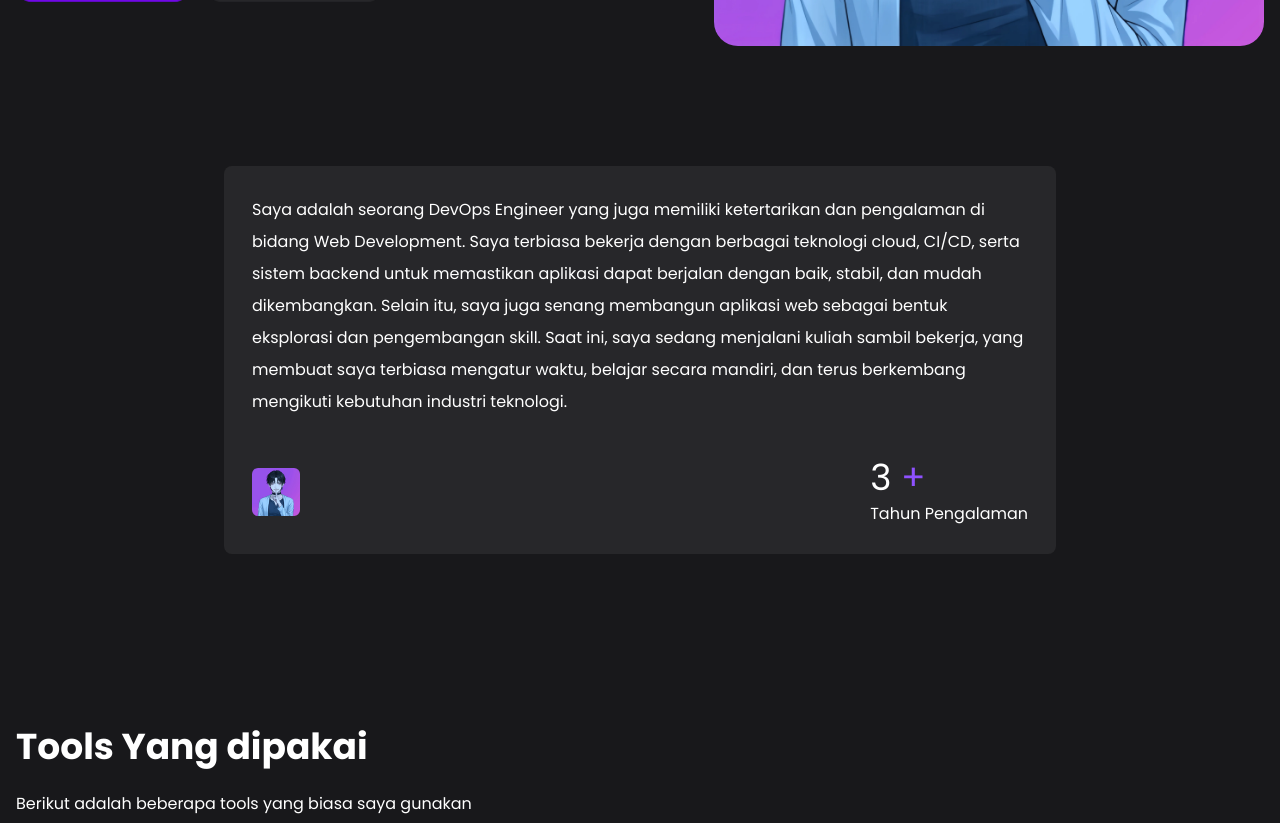
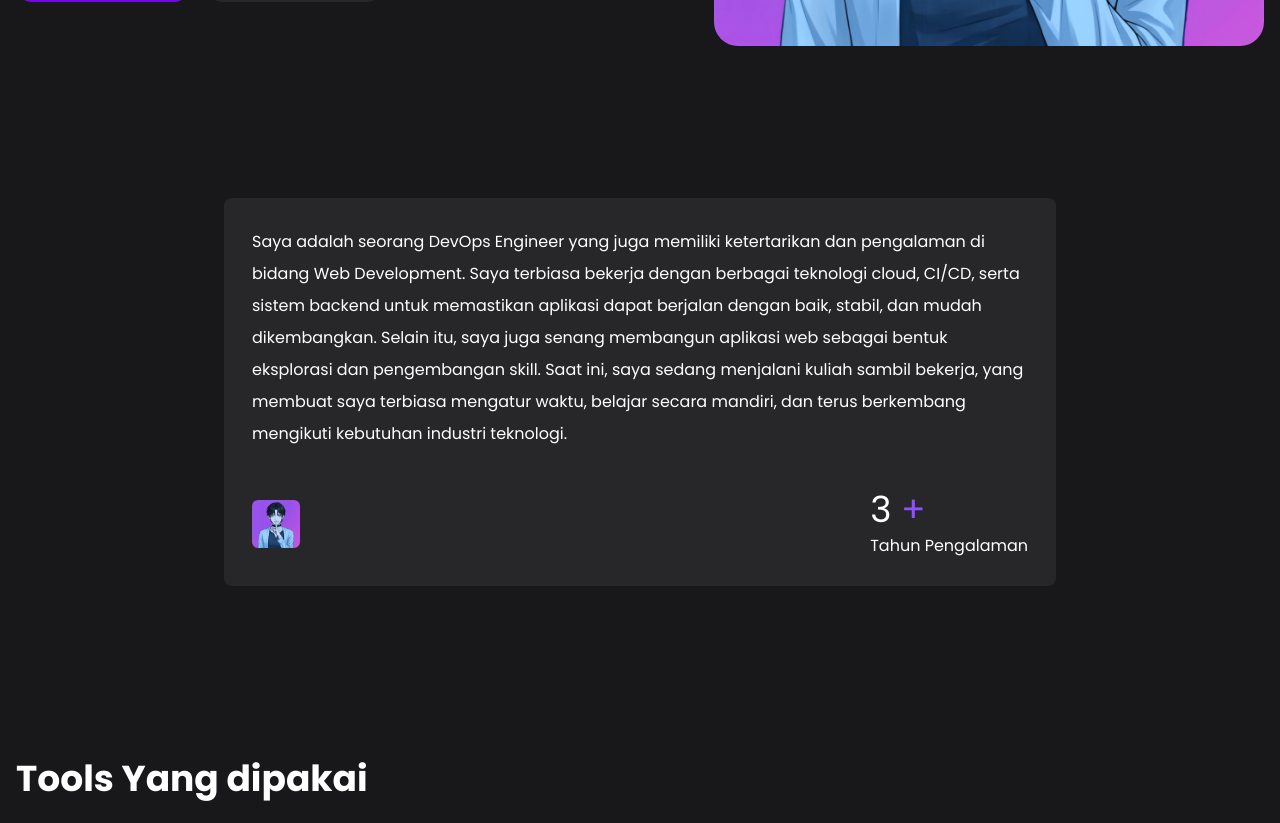
Before and after one commit to luqmanarfian/portfolio-website-react, a React (Vite) app: page / in a window 1280 px wide. Shown: the part 640-1463 px from the top of the page. Built offline with nearby package versions, Linux system fonts and the light colour scheme.

Commit message:
fix: resolve hero animation stutter on first load

```diff
--- a/src/components/About.jsx
+++ b/src/components/About.jsx
@@ -4,7 +4,7 @@ import { usePersona } from '../features/persona/usePersona.js'
 function About() {
     const { currentPersona } = usePersona();
     return (
-        <div className="tentang mt-20 py-10" id="tentang">
+        <div className="tentang mt-28 py-10" id="tentang">
             <div className="xl:w-2/3 lg:w-4/5 w-full mx-auto p-7 bg-zinc-800 rounded-lg "
                 data-aos="fade-up" data-aos-duration="1000" data-aos-once="true">
                 <img src={DataImage[currentPersona.heroImage]} alt="Image" className="w-12 rounded-md mb-10 sm:hidden" loading="lazy" />
--- a/src/components/Hero.jsx
+++ b/src/components/Hero.jsx
@@ -6,7 +6,7 @@ function Hero() {
     const { currentPersona } = usePersona();
     return (
         <div className="hero grid md:grid-cols-2 justify-center items-center pt-5 xl:gap-20 gap-10 grid-cols-1">
-            <div className="animate__animated animate__fadeInUp">
+            <div className="animate__animated animate__fadeInUp animate__delay-1s">
                 <div className="flex items-center gap-3 mb-6 bg-zinc-800 w-fit p-4 rounded-2xl">
                     <img src={DataImage[currentPersona.heroImage]} alt="Hero Image" className="w-10 rounded-md" loading="lazy" />
                     <q>Bayangan Tidak Akan Pernah Tertinggal.🌑</q>
@@ -27,7 +27,7 @@ function Hero() {
                 </div>
             </div>
             <div className="flex justify-center items-center overflow-hidden">
-                <img src={DataImage[currentPersona.heroImage]} alt="Hero Image" className="w-[550px] rounded-3xl md:ml-auto animate__animated animate__fadeInRight" loading="lazy" />
+                <img src={DataImage[currentPersona.heroImage]} alt="Hero Image" className="w-[550px] rounded-3xl md:ml-auto animate__animated animate__fadeInRight animate__delay-1s" loading="lazy" />
             </div>
         </div>
     )
```
